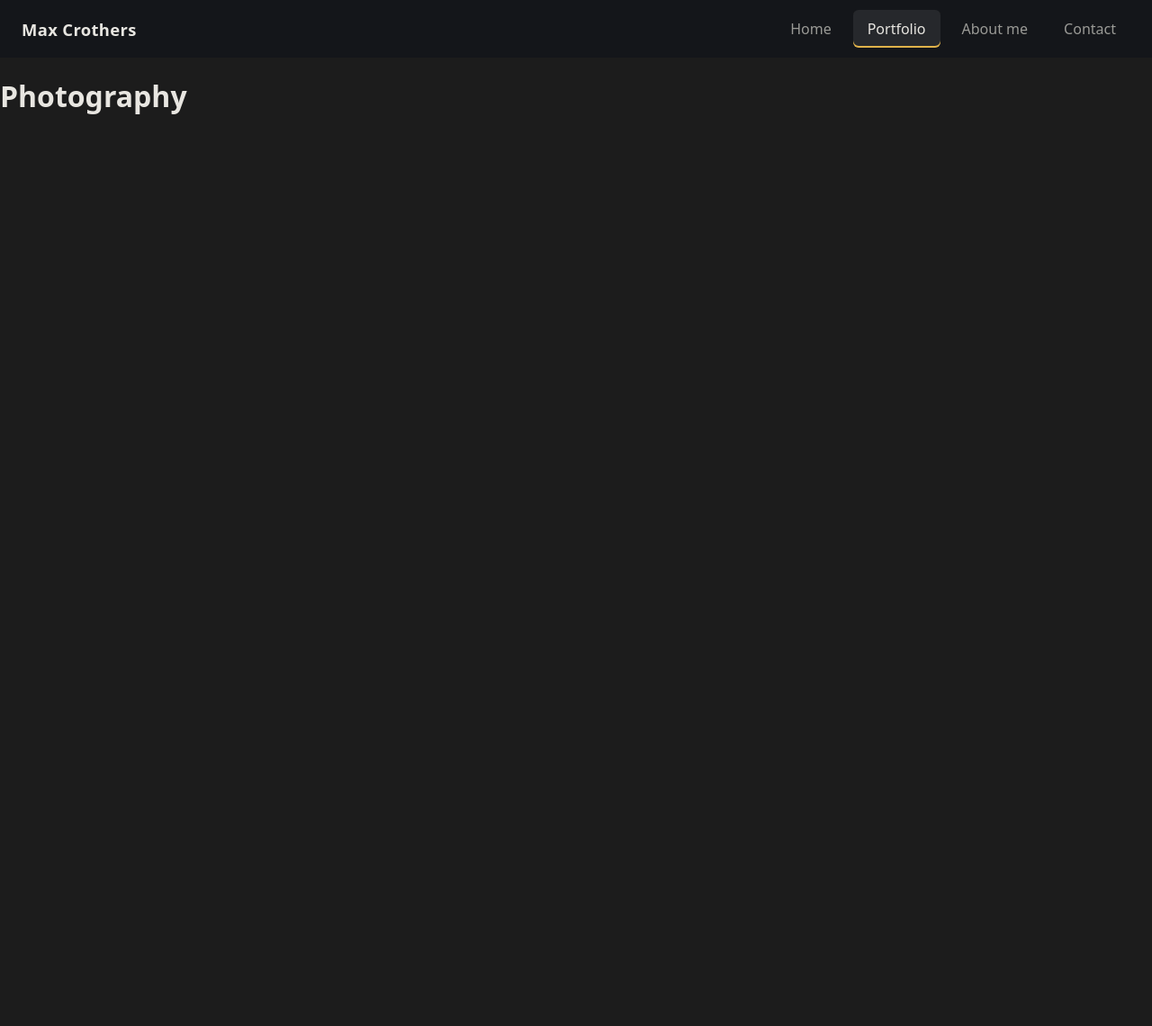
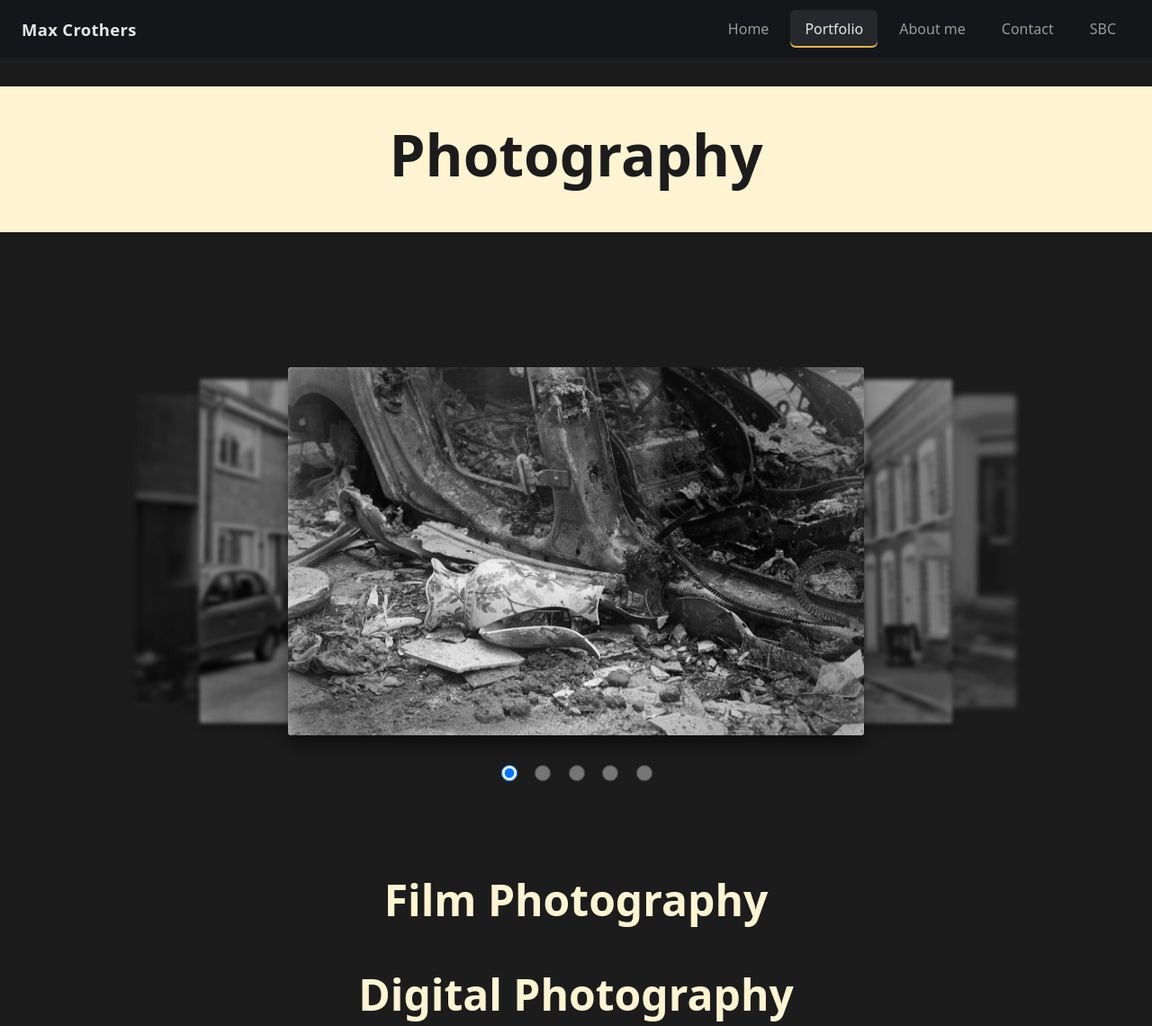
Before and after one commit to ImDefinitleyNotMax/Website, a plain HTML site: page photography.html in a window 1280 px wide. Shown: the whole page at 90% size. Before the commit the page ends 800 px from the top, so only its background shows below. Drawn offline with Linux system fonts and the light colour scheme.

Commit message:
added image carousel to my photography page

```diff
--- a/photography.html
+++ b/photography.html
@@ -29,12 +29,39 @@
           </li>
       <li><a href="index.html#about">About me</a></li>
       <li><a href="contact.html">Contact</a></li>
+      <li><a href="sbc.html">SBC</a></li>
     </ul>
   </nav>
 
-  <main>
-    <h1>Photography</h1>
-  </main>
+  <div class="cinematographyheader">
+    <h1>
+      Photography
+    </h1>
+  </div>
+
+  <section id="slider">
+    <input type="radio" name="slider" id="s1" checked>
+    <input type="radio" name="slider" id="s2">
+    <input type="radio" name="slider" id="s3">
+    <input type="radio" name="slider" id="s4">
+    <input type="radio" name="slider" id="s5">
+
+    <label for="s1" id="slide1"><img src="Assets/photography/carousel/Kpan400 Riots Aftermath Rescanned 08_26 - 18.jpeg" alt=""></label>
+    <label for="s2" id="slide2"><img src="Assets/photography/carousel/Kpan400 Riots Aftermath Rescanned 08_26 - 19.jpeg" alt=""></label>
+    <label for="s3" id="slide3"><img src="Assets/photography/carousel/Kpan400 Riots Aftermath Rescanned 08_26 - 2.jpeg" alt=""></label>
+    <label for="s4" id="slide4"><img src="Assets/photography/carousel/Kpan400 Riots Aftermath Rescanned 08_26 - 29.jpeg" alt=""></label>
+    <label for="s5" id="slide5"><img src="Assets/photography/carousel/Kpan400 Riots Aftermath Rescanned 08_26 - 30.jpeg" alt=""></label>
+
+  </section>
+
+  <div class="film-header">
+    <h2>Film Photography</h2>
+  </div>
+
+  <div class="digital-header">
+    <h2>Digital Photography</h2>
+  </div>
+
 
 </body>
 </html>
--- a/style.css
+++ b/style.css
@@ -593,3 +593,117 @@ input[type=submit]:hover {
 
 
 }
+
+/* photography Page */
+
+#slider {
+  position: relative;
+  width: 50%;
+  height: 32vw;
+  margin: 150px auto;
+  font-family: 'Helvetica Neue', sans-serif;
+  perspective: 1400px;
+  transform-style: preserve-3d;
+}
+
+input[type=radio] {
+  position: relative;
+  top: 108%;
+  left: 50%;
+  width: 18px;
+  height: 18px;
+  margin: 0 15px 0 0;
+  opacity: 0.4;
+  transform: translateX(-83px);
+  cursor: pointer;
+}
+
+
+input[type=radio]:nth-child(5) {
+  margin-right: 0px;
+}
+
+input[type=radio]:checked {
+  opacity: 1;
+}
+
+#slider label,
+#slider label img {
+  position: absolute;
+  width: 100%;
+  height: 100%;
+  left: 0;
+  top: 0;
+  color: white;
+  font-size: 70px;
+  font-weight: bold;
+  border-radius: 3px;
+  cursor: pointer;
+  display: flex;
+  align-items: center;
+  justify-content: center;
+  transition: transform 400ms ease;
+}
+
+#s1:checked ~ #slide1,
+ #s2:checked ~ #slide2,
+  #s3:checked ~ #slide3,
+   #s4:checked ~ #slide4,
+    #s5:checked ~ #slide5 {
+  box-shadow: 0 13px 26px rgba(0,0,0, 0.3), 0 12px 6px rgba(0,0,0, 0.2);
+  transform: translate3d(0%, 0, 0px);
+}
+
+#s1:checked ~ #slide2,
+ #s2:checked ~ #slide3,
+  #s3:checked ~ #slide4,
+   #s4:checked ~ #slide5,
+    #s5:checked ~ #slide1 {
+  box-shadow: 0 6px 10px rgba(0,0,0, 0.3), 0 2px 2px rgba(0,0,0, 0.2);
+  transform: translate3d(20%, 0, -100px);
+  filter: blur(2px) brightness(0.6);
+}
+
+#s1:checked ~ #slide3,
+ #s2:checked ~ #slide4,
+  #s3:checked ~ #slide5,
+   #s4:checked ~ #slide1,
+    #s5:checked ~ #slide2 {
+  box-shadow: 0 1px 4px rgba(0,0,0, 0.4);
+  transform: translate3d(40%, 0, -250px);
+  filter: blur(4px)brightness(0.4);
+}
+
+#s1:checked ~ #slide5,
+ #s2:checked ~ #slide1,
+  #s3:checked ~ #slide2,
+   #s4:checked ~ #slide3,
+    #s5:checked ~ #slide4 {
+  box-shadow: 0 6px 10px rgba(0,0,0, 0.3), 0 2px 2px rgba(0,0,0, 0.2);
+  transform: translate3d(-20%, 0, -100px);
+  filter: blur(2px)brightness(0.6);
+}
+
+#s1:checked ~ #slide4,
+ #s2:checked ~ #slide5,
+  #s3:checked ~ #slide1,
+   #s4:checked ~ #slide2,
+    #s5:checked ~ #slide3 {
+  box-shadow: 0 1px 4px rgba(0,0,0, 0.4);
+  transform: translate3d(-40%, 0, -250px);
+  filter: blur(4px)brightness(0.4);
+}
+
+.film-header {
+  font-size: clamp(1rem, 3vw, 2rem);
+  text-align: center;
+  margin-top: 2rem;
+  color: #fff4d2;
+}
+
+.digital-header {
+  font-size: clamp(1rem, 3vw, 2rem);
+  text-align: center;
+  margin-top: 2rem;
+  color: #fff4d2;
+}
```
Also changed, not shown: cinematography.html (+1 -0 lines), contact.html (+1 -0 lines), Assets/photography/carousel/Kpan400 Riots Aftermath Rescanned 08_26 - 18.jpeg (added), Assets/photography/carousel/Kpan400 Riots Aftermath Rescanned 08_26 - 19.jpeg (added), Assets/photography/carousel/Kpan400 Riots Aftermath Rescanned 08_26 - 2.jpeg (added), Assets/photography/carousel/Kpan400 Riots Aftermath Rescanned 08_26 - 29.jpeg (added), Assets/photography/carousel/Kpan400 Riots Aftermath Rescanned 08_26 - 30.jpeg (added), Assets/photography/carousel/Kpan400 Riots Aftermath Rescanned 08_26 - 8.jpeg (added), 2 other files.
